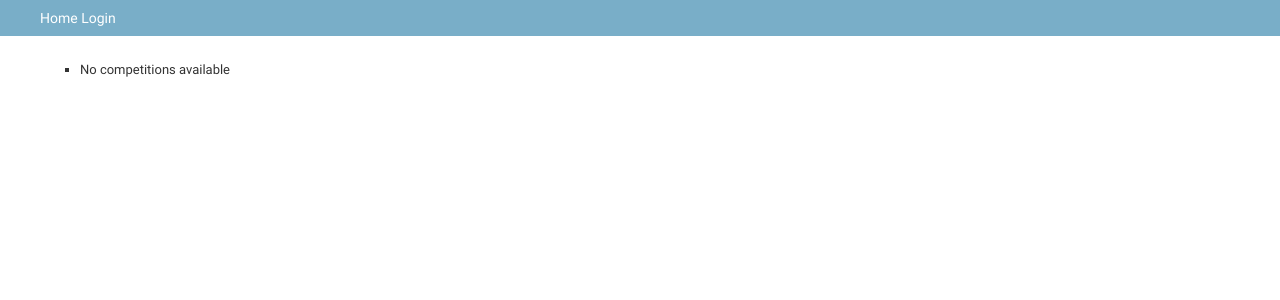
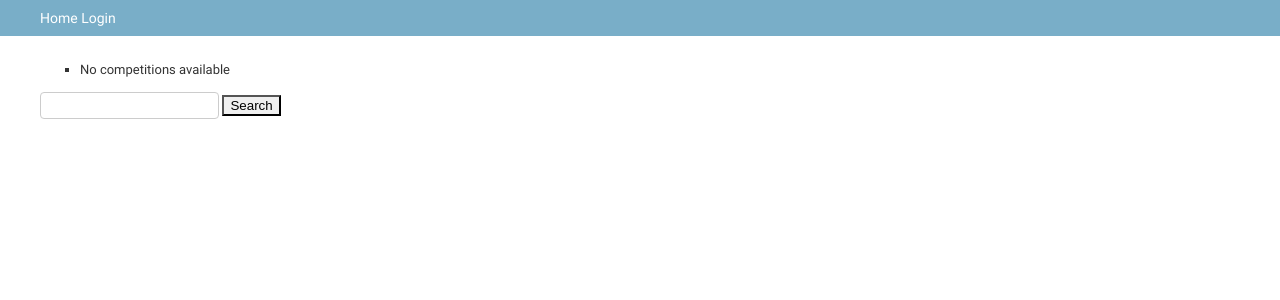
Before and after one commit to toweeelie/django-danceschool-competitions, a Django app: page / in a window 1280 px wide. Shown: the part 20-320 px from the top of the page. Run offline with Django 3.2, Linux system fonts and the light colour scheme; data that the repository does not hold is empty.

Commit message:
admin and main list search; judging hints

```diff
--- a/danceschool/competitions/admin.py
+++ b/danceschool/competitions/admin.py
@@ -148,6 +148,7 @@ class CompetitionAdminForm(forms.ModelForm):
 class CompetitionAdmin(admin.ModelAdmin):
     form = CompetitionAdminForm
     list_display = ('title','results_visible')
+    search_fields = ('title',)
     inlines = [JudgeInline,RegistrationInline]
     fieldsets = (
         (None,{
@@ -163,10 +164,12 @@ class CompetitionAdmin(admin.ModelAdmin):
 @admin.register(PrelimsResult)
 class PrelimsResultAdmin(admin.ModelAdmin):
     list_display = ('judge', 'comp_reg','result')
+    search_fields = ('judge', 'comp_reg')
     list_filter = ('judge',)
 
 
 @admin.register(FinalsResult)
 class FinalsResultAdmin(admin.ModelAdmin):
     list_display = ('judge', 'comp_reg','result')
+    search_fields = ('judge', 'comp_reg')
     list_filter = ('judge',)
--- a/danceschool/competitions/models.py
+++ b/danceschool/competitions/models.py
@@ -34,8 +34,11 @@ class Competition(models.Model):
         _('Publish results'), default=False, blank=False
     )
 
+    def prelims_requirements(self):
+        return {'Y':self.finalists_number - 1, 'Mb': 2}
+
     def __str__(self):
-            return self.title
+        return self.title
 
 
 class Judge(models.Model):
--- a/danceschool/competitions/templates/sc/comp_judge.html
+++ b/danceschool/competitions/templates/sc/comp_judge.html
@@ -2,6 +2,12 @@
 {% load i18n %}
 
 {% block content %}
+
+<p> {{ comp.title }} ({{ comp.get_stage_display }}) </br>
+{% if comp.stage == 'p' %}
+    {{ comp.prelims_requirements }}
+{% endif %}</p>
+
 <form method="post">
     {% csrf_token %}
     {% for field in form %}
--- a/danceschool/competitions/templates/sc/comp_list.html
+++ b/danceschool/competitions/templates/sc/comp_list.html
@@ -9,4 +9,8 @@
         <li>{% trans 'No competitions available' %}</li>
     {% endfor %}
 </ul>
+<form method="get">
+    <input type="text" name="q">
+    <button type="submit">{% trans 'Search' %}</button>
+</form>
 {% endblock %}
--- a/danceschool/competitions/views.py
+++ b/danceschool/competitions/views.py
@@ -183,6 +183,15 @@ class CompetitionListViev(ListView):
     model = Competition
     template_name = 'sc/comp_list.html'
     context_object_name = 'competitions'
+
+    def get_queryset(self):
+        queryset = super().get_queryset()
+        search_query = self.request.GET.get('q')
+
+        if search_query:
+            queryset = queryset.filter(title__icontains=search_query)
+
+        return queryset
 
 
 def redirect_user(request, comp_id):
--- a/danceschool/core/admin.py
+++ b/danceschool/core/admin.py
@@ -16,4 +16,5 @@ class DanceRoleAdmin(admin.ModelAdmin):
 @admin.register(Customer)
 class CustomerAdmin(admin.ModelAdmin):
     list_display = ('first_name', 'last_name','email')
+    search_fields = ('first_name', 'last_name','email')
     list_filter = ('last_name',)
```
